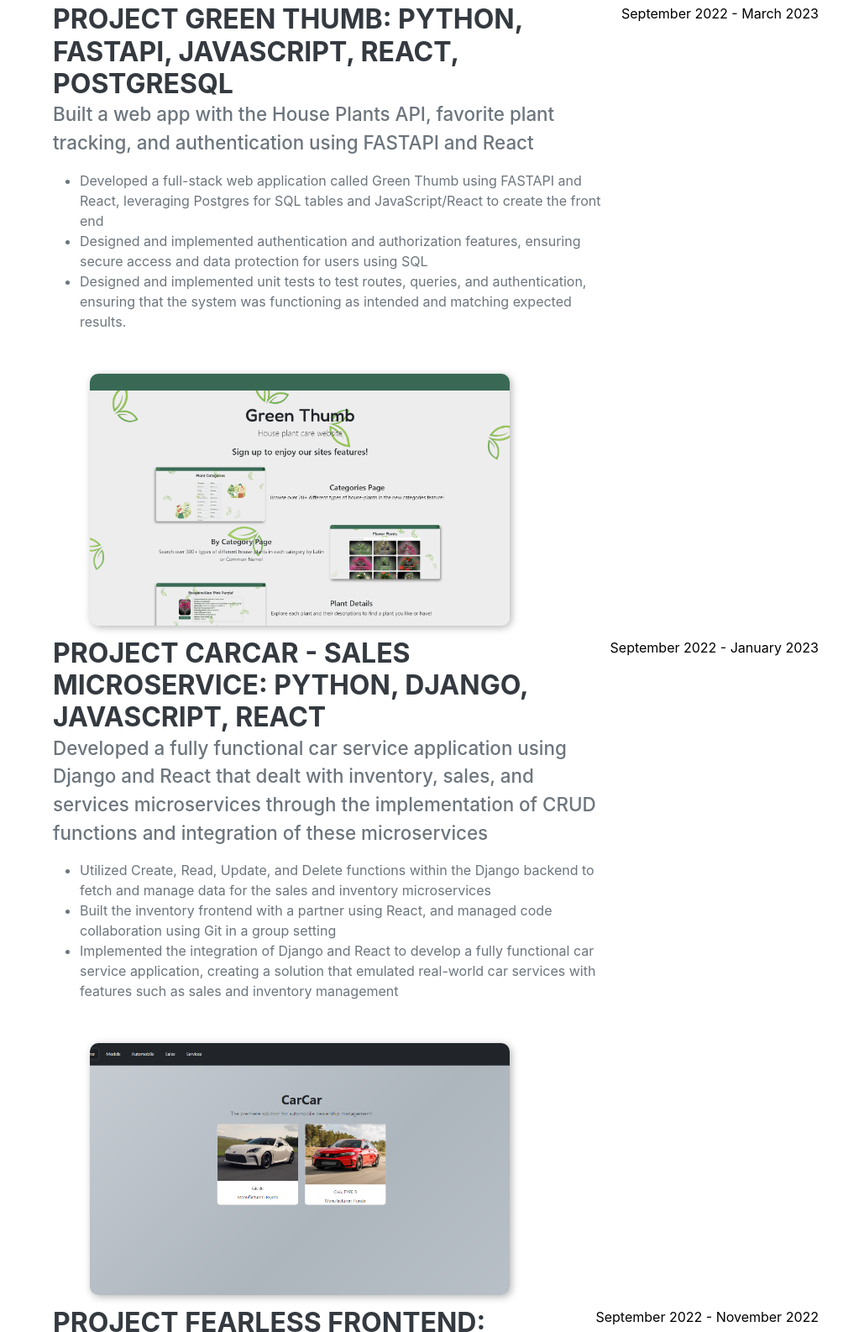
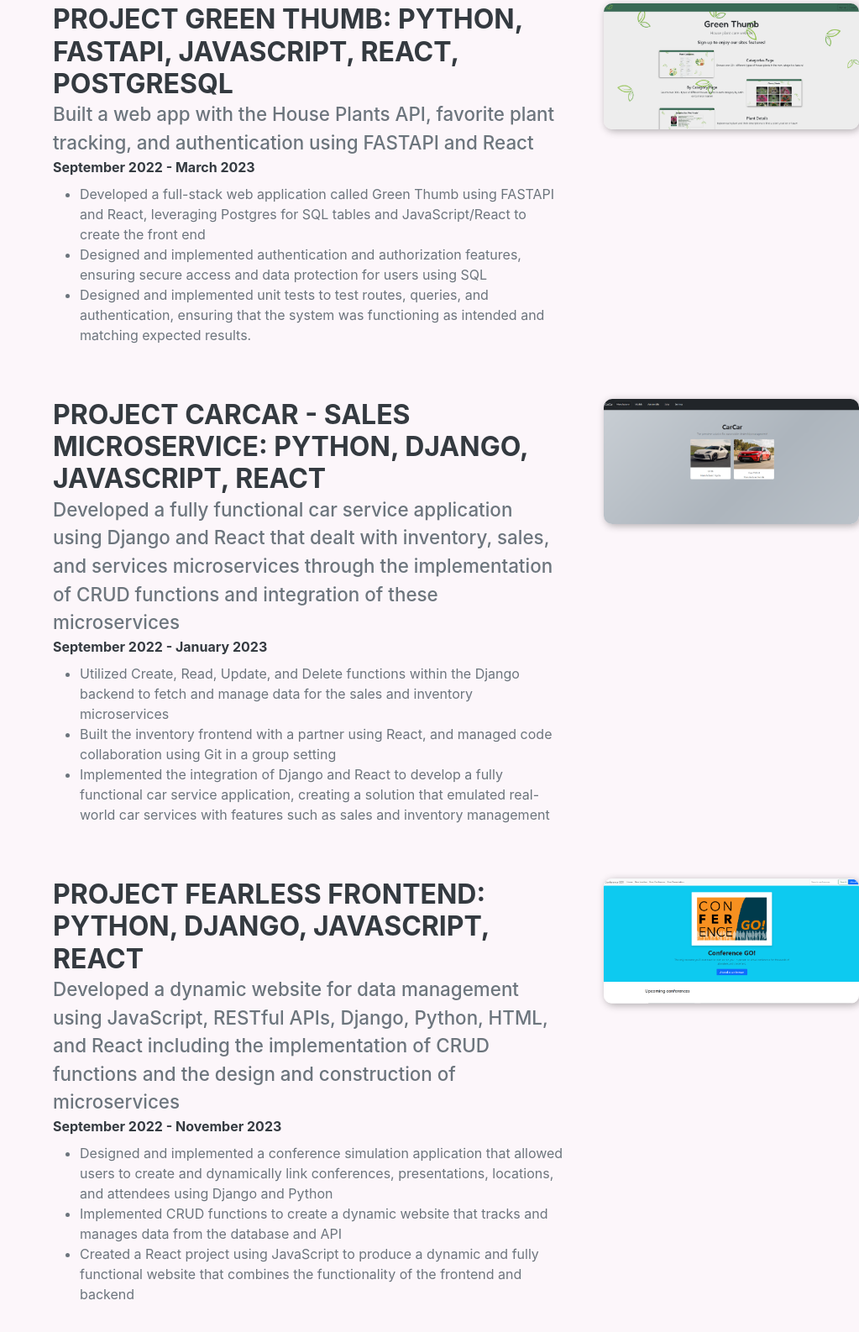
Before and after one commit to ChrisAlexRods/ChrisAlexRods.github.io, a plain HTML site: page index.html in a window 1280 px wide. Shown: the part 992-2578 px from the top of the page at 84% size, without its empty margins (257-1280 px from the left). Drawn offline with nearby package versions, Linux system fonts and the light colour scheme; a script that the page names is missing; a web font is replaced by a local one.

Commit message:
Fixed projects

```diff
--- a/index.html
+++ b/index.html
@@ -73,14 +73,14 @@
         <section class="resume-section" id="experience">
             <div class="resume-section-content">
                 <h2 class="mb-5">Projects</h2>
-
-                <div class="d-flex flex-column flex-md-row justify-content-between mb-5">
-                    <div class="flex-grow-1">
+                <div class="d-flex flex-column gap-5 flex-md-row justify-content-between mb-5">
+                    <div class="col-8">
                         <h3 class="mb-0">Project Green Thumb: Python, FastAPI, JavaScript, React, PostgreSQL</h3>
-                        <div class="subheading mb-3">Built a web app with the House Plants API, favorite plant tracking,
+                        <div class="subheading">Built a web app with the House Plants API, favorite plant tracking,
                             and authentication using FASTAPI and React
                         </div>
-                        <ul>
+                        <div class="flex-shrink-0" style="color: #343a40;"><span><strong>September 2022 - March 2023</strong></span></div>
+                        <ul class="mt-2">
                             <li>Developed a full-stack web application called Green Thumb using FASTAPI and React,
                                 leveraging Postgres for SQL tables and JavaScript/React to create the front end
                             </li>
@@ -88,24 +88,25 @@
                                 access and data protection for users using SQL</li>
                             <li>Designed and implemented unit tests to test routes, queries, and authentication,
                                 ensuring that the system was functioning as intended and matching expected results.</li>
-                                <div class="container">
-                                    <img src="assets/img/greenthumb.png" alt="Project Carcar"
-                                         style="width: 500px; height: 300px; object-fit: cover; border-radius: 10px; box-shadow: 2px 2px 10px rgba(0, 0, 0, 0.3);">
-                                  </div>
-
+                            <a href="https://gitlab.com/megann1006/module3-project-gamma">
+                            </a>
                         </ul>
                     </div>
-                    <div class="flex-shrink-0"><span class="text-primary">September 2022 - March 2023</span></div>
+                    <div class="mb-5 ml-5 col-4">
+                        <img class="img-fluid" src="assets/img/greenthumb.png" alt="Project Carcar"
+                            style="object-fit: cover; border-radius: 10px; box-shadow: 2px 2px 10px rgba(0, 0, 0, 0.3);">
+                    </div>
                 </div>
 
-                <div class="d-flex flex-column flex-md-row justify-content-between mb-5">
-                    <div class="flex-grow-1">
+                <div class="d-flex flex-column gap-5 flex-md-row justify-content-between mb-5">
+                    <div class="col-8">
                         <h3 class="mb-0">Project Carcar - Sales Microservice: Python, Django, JavaScript, React</h3>
-                        <div class="subheading mb-3">Developed a fully functional car service application using Django
+                        <div class="subheading">Developed a fully functional car service application using Django
                             and React that dealt with inventory, sales, and services microservices through the
                             implementation of CRUD functions and integration of these microservices
                         </div>
-                        <ul>
+                        <div class="flex-shrink-0" style="color: #343a40;"><span><strong>September 2022 - January 2023</strong></span></div>
+                        <ul class="mt-2">
                             <li>Utilized Create, Read, Update, and Delete functions within the Django backend to fetch
                                 and manage data for the sales and inventory microservices
                             </li>
@@ -116,26 +117,23 @@
                                 service application, creating a solution that emulated real-world car services with
                                 features such as sales and inventory management
                             </li>
-                            <div class="container">
-                                <img src="assets/img/Homepage.png" alt="Project Carcar"
-                                     style="width: 500px; height: 300px; object-fit: cover; border-radius: 10px; box-shadow: 2px 2px 10px rgba(0, 0, 0, 0.3);">
-                              </div>
-
                         </ul>
                     </div>
-                    <div class="flex-shrink-0">
-                        <span class="text-primary">September 2022 - January 2023</span>
+                    <div class="mb-5 ml-5 col-4">
+                        <img class="img-fluid" src="assets/img/Homepage.png" alt="Project Carcar"
+                            style="object-fit: cover; border-radius: 10px; box-shadow: 2px 2px 10px rgba(0, 0, 0, 0.3);">
                     </div>
+                </div>
 
-                </div>
-                <div class="d-flex flex-column flex-md-row justify-content-between mb-5">
-                    <div class="flex-grow-1">
+                <div class="d-flex flex-column gap-5 flex-md-row justify-content-between mb-5">
+                    <div class="col-8">
                         <h3 class="mb-0">Project Fearless Frontend: Python, Django, JavaScript, React</h3>
-                        <div class="subheading mb-3">Developed a dynamic website for data management using JavaScript,
+                        <div class="subheading">Developed a dynamic website for data management using JavaScript,
                             RESTful APIs, Django, Python, HTML, and React including the implementation of CRUD functions
                             and the design and construction of microservices
                         </div>
-                        <ul>
+                        <div class="flex-shrink-0" style="color: #343a40;"><span><strong>September 2022 - November 2023</strong></span></div>
+                        <ul class="mt-2">
                             <li>Designed and implemented a conference simulation application that allowed users to
                                 create and dynamically link conferences, presentations, locations, and attendees using
                                 Django and Python</li>
@@ -143,14 +141,12 @@
                                 the database and API</li>
                             <li>Created a React project using JavaScript to produce a dynamic and fully functional
                                 website that combines the functionality of the frontend and backend</li>
-                                <div class="container">
-                                    <img src="assets/img/Mainpage.png" alt="Project Carcar"
-                                         style="width: 500px; height: 300px; object-fit: cover; border-radius: 10px; box-shadow: 2px 2px 10px rgba(0, 0, 0, 0.3);">
-                                  </div>
-
                         </ul>
                     </div>
-                    <div class="flex-shrink-0"><span class="text-primary">September 2022 - November 2022</span></div>
+                    <div class="mb-5 ml-5 col-4">
+                        <img class="img-fluid" src="assets/img/Mainpage.png" alt="Project Carcar"
+                            style="object-fit: cover; border-radius: 10px; box-shadow: 2px 2px 10px rgba(0, 0, 0, 0.3);">
+                    </div>
                 </div>
         </section>
         <hr class="m-0" />
@@ -307,7 +303,7 @@
                             </li>
                             <li>
                                 <span class="fa-li"><i class="fas fa-check"></i></span>
-                               Bootstrap
+                                Bootstrap
                             </li>
                         </ul>
                     </div>
```
Also changed, not shown: css/styles.css, 2 other files.
